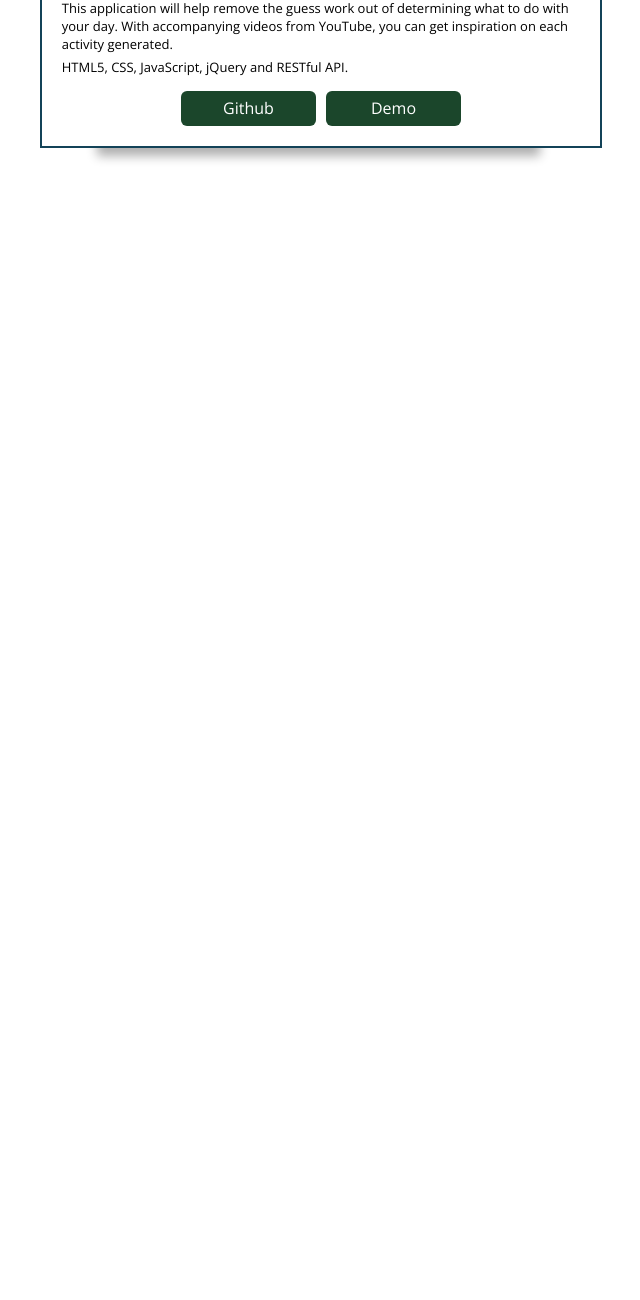
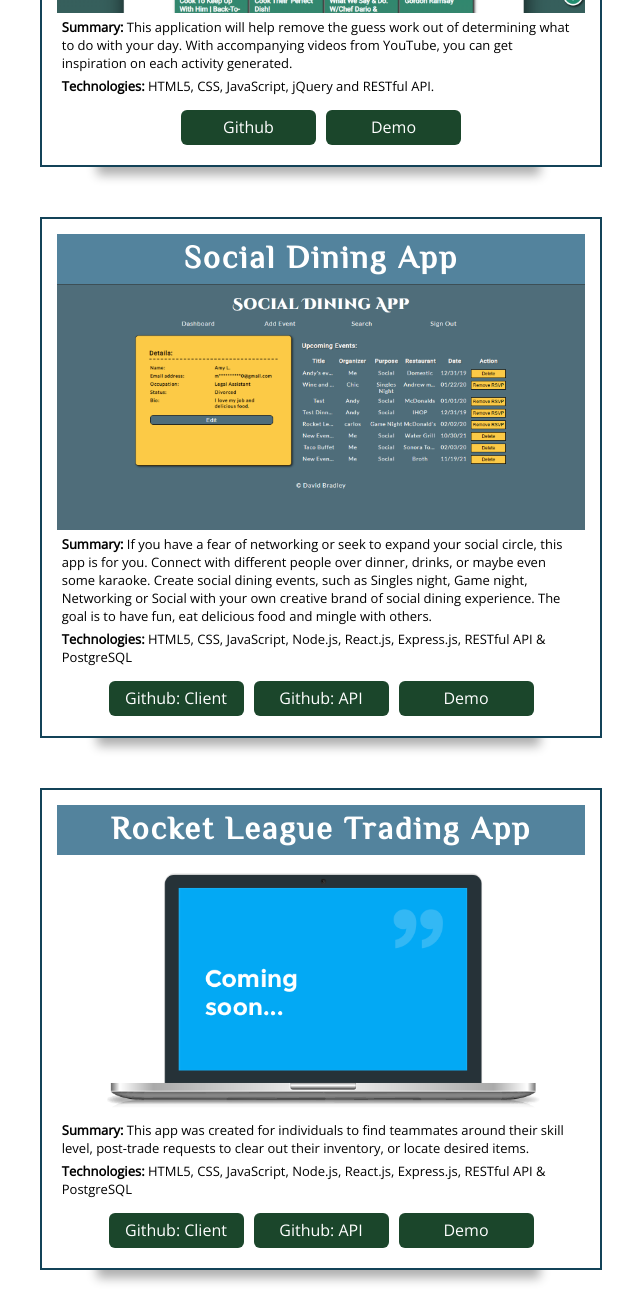
Before and after one commit to davidjbradleyii/portfolio, a plain HTML site: page index.html in a window 1280 px wide. Shown: the part 1318-2618 px from the top of the page, without its empty margins (419-1059 px from the left). Before the commit the page ends 1496 px from the top, so only its background shows below. Drawn offline with nearby package versions, Linux system fonts and the light colour scheme.

Commit message:
Updates Bio wording, adjusts project screen shots, adds Social Dining App information, adds summary to rocket league app

```diff
--- a/index.html
+++ b/index.html
@@ -26,16 +26,16 @@
             <h1>Hello, world!</h1>
             <p>alert("Hello, World!"); my name is David. I’m a Business major turned Full Stack Developer. Writing this first program and a chance encounter with a video game programmer ignited my intrigue in programming.</p>
 
-            <p>My love for efficiency, my passion for learning, and the thrill of problem-solving have transformed my intrigue into my intent and commitment. My goal is to become a programmer who diagnoses complex problems and offers clever solutions.</p>
+            <p>My love for efficiency, my passion for learning, and the thrill of problem-solving have transformed my intrigue into my intent and commitment. My goal is to become a programmer who offers clever solutions to complex problems.</p>
 
             <p>I spend my non-coding hours in search of delicious food, practicing different languages (currently Spanish and Japanese), and playing Rocket League.</p>
         </section>
         <hr />
-        <section  class="project">
+        <section  class="project"  id="projects">
             <h2>Friends Quiz App</h2>
             <figure>
-                <img src="screenshots/quiz-app-frontpage-800px-width.png" alt="Friends Quiz App" class="m-img d-img"/>
-                <figcaption>The Friends Quiz App is a great way to test your knowledge of the popular TV series. <span class="technologies">HTML5, CSS, JavaScript & jQuery</span>
+                <img src="screenshots/quiz-app/question.png" alt="Friends Quiz App" class="m-img d-img"/>
+                <figcaption><span class="app-summary">Summary: </span>The Friends Quiz App is a great way to test your knowledge of the popular TV series. <span class="technologies"><span class="app-technologies">Technologies: </span>HTML5, CSS, JavaScript & jQuery</span>
                 </figcaption>
             </figure>
             <div class="project-links">
@@ -45,12 +45,39 @@
         <section  class="project">
             <h2>Random Activity Generator App</h2>
             <figure>
-                <img src="screenshots/random-activity-gen-app-800.png" alt="Random Activity Generator App" class="m-img d-img"/>
-                <figcaption>This application will help remove the guess work out of determining what to do with your day. With accompanying videos from YouTube, you can get inspiration on each activity generated.<span class="technologies">HTML5, CSS, JavaScript, jQuery and RESTful API.</span>
+                <img src="screenshots/random-activity-app/random-activity-gen-app-800.png" alt="Random Activity Generator App" class="m-img d-img"/>
+                <figcaption><span class="app-summary">Summary: </span>This application will help remove the guess work out of determining what to do with your day. With accompanying videos from YouTube, you can get inspiration on each activity generated.<span class="technologies"><span class="app-technologies">Technologies: </span>HTML5, CSS, JavaScript, jQuery and RESTful API.</span>
                 </figcaption>
             </figure>
             <div class="project-links">
                 <a href="https://github.com/djbradleyii/random-activity-generator-app" target="_blank">Github</a><a href="https://djbradleyii.github.io/random-activity-generator-app/" target="_blank">Demo</a>
+            </div>
+        </section>
+		<section  class="project">
+            <h2>Social Dining App</h2>
+            <figure>
+                <img src="screenshots/social-dining-app/dashboard.png" alt="Social Dining App" class="m-img d-img"/>
+                <figcaption><span class="app-summary">Summary: </span>If you have a fear of networking or seek to expand your social circle, this app is for you. Connect with different people over dinner, drinks, or maybe even some karaoke. Create social dining events, such as Singles night, Game night, Networking or Social with your own creative brand of social dining experience. The goal is to have fun, eat delicious food and mingle with others.<span class="technologies"><span class="app-technologies">Technologies: </span>HTML5, CSS, JavaScript, Node.js, React.js, Express.js, RESTful API &amp; PostgreSQL</span>
+                </figcaption>
+            </figure>
+            <div class="project-links">
+                <a href="https://github.com/djbradleyii/social-dining-app-client" target="_blank">Github: Client</a>
+				<a href="https://github.com/djbradleyii/social-dining-app-api" target="_blank">Github: API</a>
+				<a href="https://social-dining-app.now.sh" target="_blank">Demo</a>
+            </div>
+        </section>
+        <section  class="project">
+            <h2>Rocket League Trading App</h2>
+            <figure>
+                <img src="screenshots/coming-soon.png" alt="Rocket League Trading App" class="m-img d-img"/>
+                <figcaption><span class="app-summary">Summary: </span>This app was created for individuals to find teammates around their skill level, post-trade requests to clear out their inventory, or locate desired items.
+                <span class="technologies"><span class="app-technologies">Technologies: </span>HTML5, CSS, JavaScript, Node.js, React.js, Express.js, RESTful API &amp; PostgreSQL</span>
+                </figcaption>
+            </figure>
+            <div class="project-links">
+                <a href="https://github.com/djbradleyii/rl-trading-app" target="_blank">Github: Client</a>
+				<a href="https://github.com/djbradleyii/rl-trading-app-server" target="_blank">Github: API</a>
+				<a href="#" target="_blank">Demo</a>
             </div>
         </section>
     </main>
```
